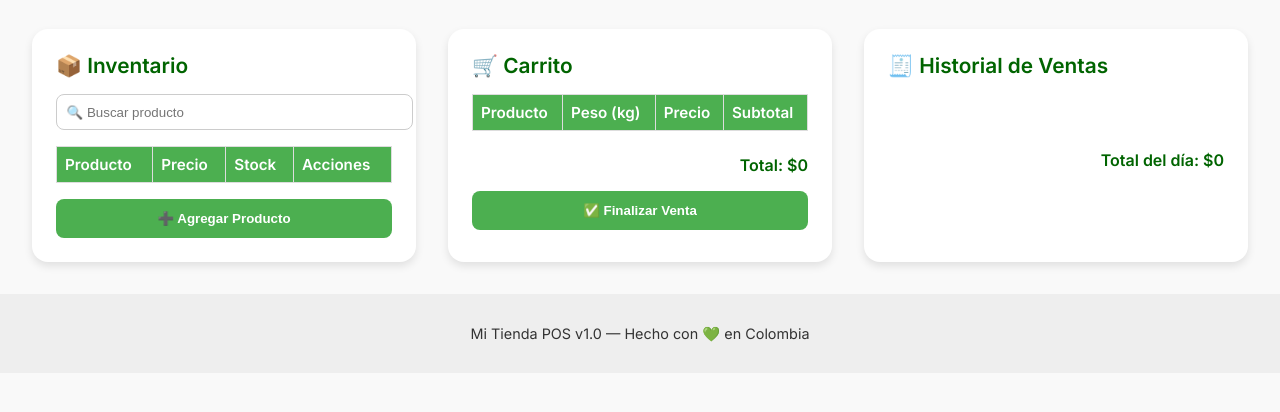
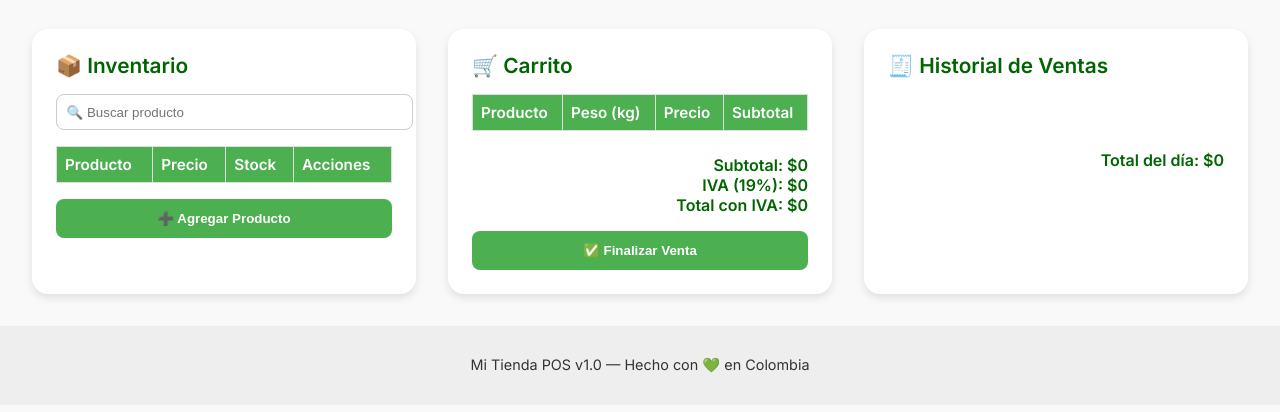
Before and after one commit to Jomago98-prog/Fruverplaza, a plain HTML site: page index.html in a window 1280 px wide. Shown: the part 70-482 px from the top of the page. Drawn offline with Linux system fonts and the light colour scheme.

Commit message:
Update index.html

```diff
--- a/index.html
+++ b/index.html
@@ -205,8 +205,12 @@
         </thead>
         <tbody id="carrito"></tbody>
       </table>
-      <div class="total" id="totalCarrito">Total: $0</div>
-      <button id="btnFinalizarVenta">✅ Finalizar Venta</button>
+      <div class="total" id="resumenCarrito">
+  <div>Subtotal: $0</div>
+  <div>IVA (19%): $0</div>
+  <div><strong>Total con IVA: $0</strong></div>
+</div>
+<button id="btnFinalizarVenta">✅ Finalizar Venta</button>
     </section>
 
     <section class="tarjeta">
```
